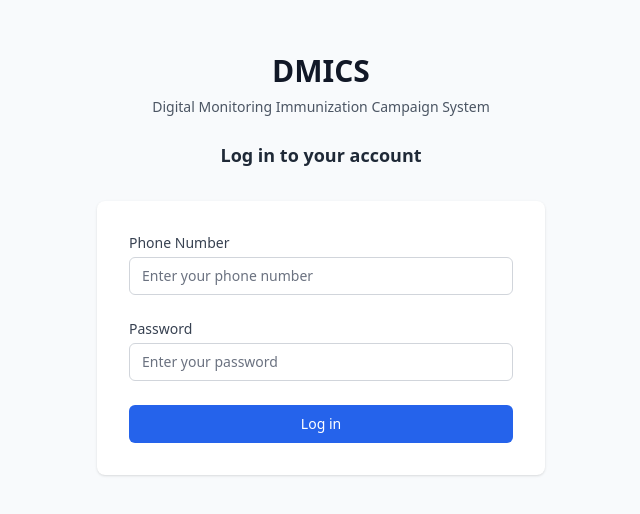
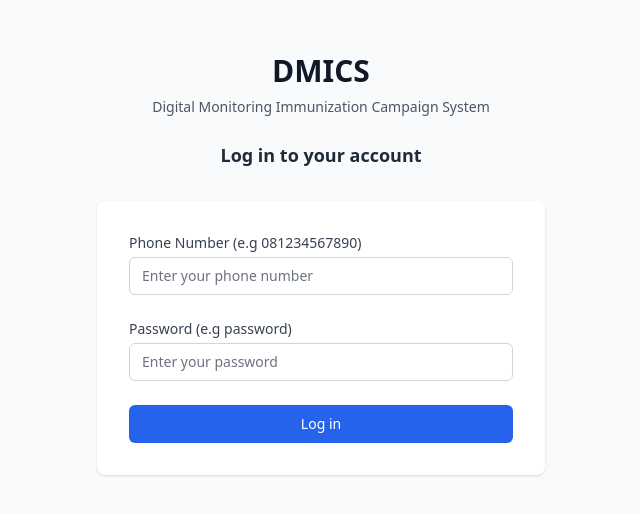
Before and after one commit to remote-software-dev/dmics, a Next.js app in the folder frontend/: page /login in a window 1280 px wide. Shown: the part 136-650 px from the top of the page, without its empty margins (319-959 px from the left). Built offline with nearby package versions, Linux system fonts and the light colour scheme.

Commit message:
Add demo login credentials

```diff
--- a/frontend/src/app/login/page.tsx
+++ b/frontend/src/app/login/page.tsx
@@ -54,7 +54,7 @@ export default function LoginPage() {
               htmlFor="username"
               className="block text-sm font-medium text-gray-700"
             >
-              Phone Number
+              Phone Number (e.g 081234567890)
             </label>
             <input
               id="username"
@@ -73,7 +73,7 @@ export default function LoginPage() {
               htmlFor="password"
               className="block text-sm font-medium text-gray-700"
             >
-              Password
+              Password (e.g password)
             </label>
             <input
               id="password"
```
Also changed, not shown: 1 other file (tests, documents, lock files or other folders).
